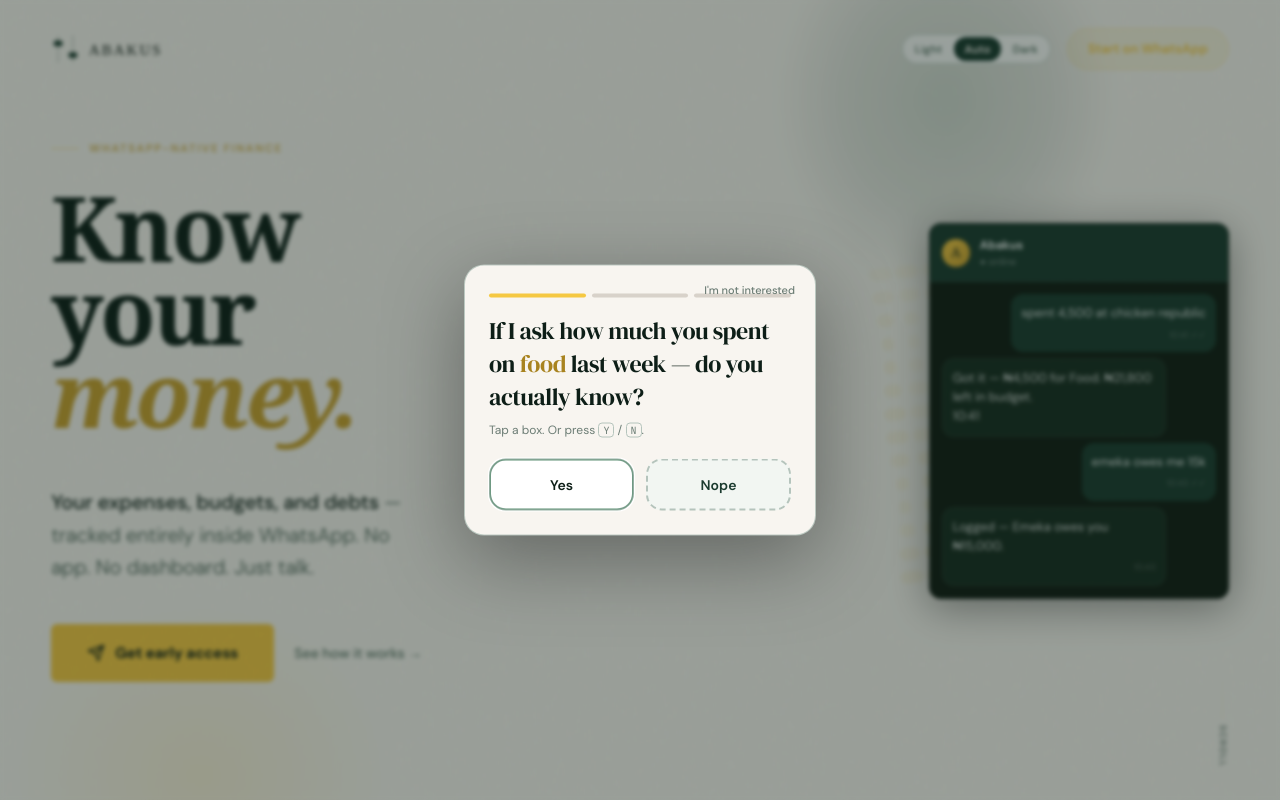
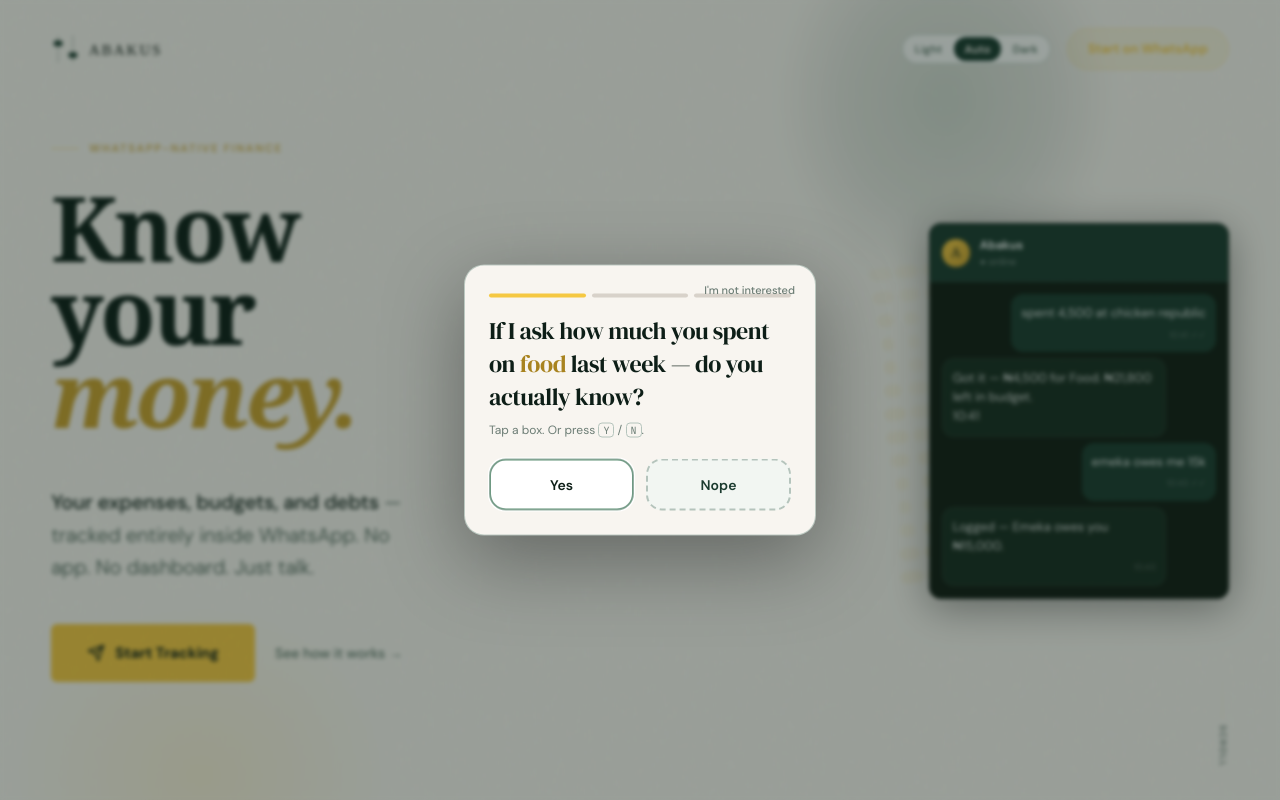
Before and after one commit to zibby-zibs/abacus, a Next.js app: page / in a window 1280 px wide. Shown: the top 800 px of the page. Built offline with nearby package versions, Linux system fonts and the light colour scheme.

Commit message:
Update HeroSection button text from "Get early access" to "Start Tracking" for improved clarity and user engagement.

```diff
--- a/src/components/landing/HeroSection.tsx
+++ b/src/components/landing/HeroSection.tsx
@@ -61,7 +61,7 @@ export function HeroSection() {
 								className="inline-flex w-fit items-center justify-center gap-2.5 rounded-sm bg-gold-500 px-7 py-3.5 text-[15px] font-bold text-primary-fg transition-all duration-200 ease-out hover:-translate-y-0.5 hover:bg-[#ffd84a] hover:shadow-[0_16px_40px_rgba(245,200,66,0.25)] sm:px-9 sm:py-[18px] dark:text-forest-900"
 							>
 								<SendIcon size={18} className="shrink-0" />
-								Get early access
+								Start Tracking
 							</a>
 							<a
 								href="#how"
```
